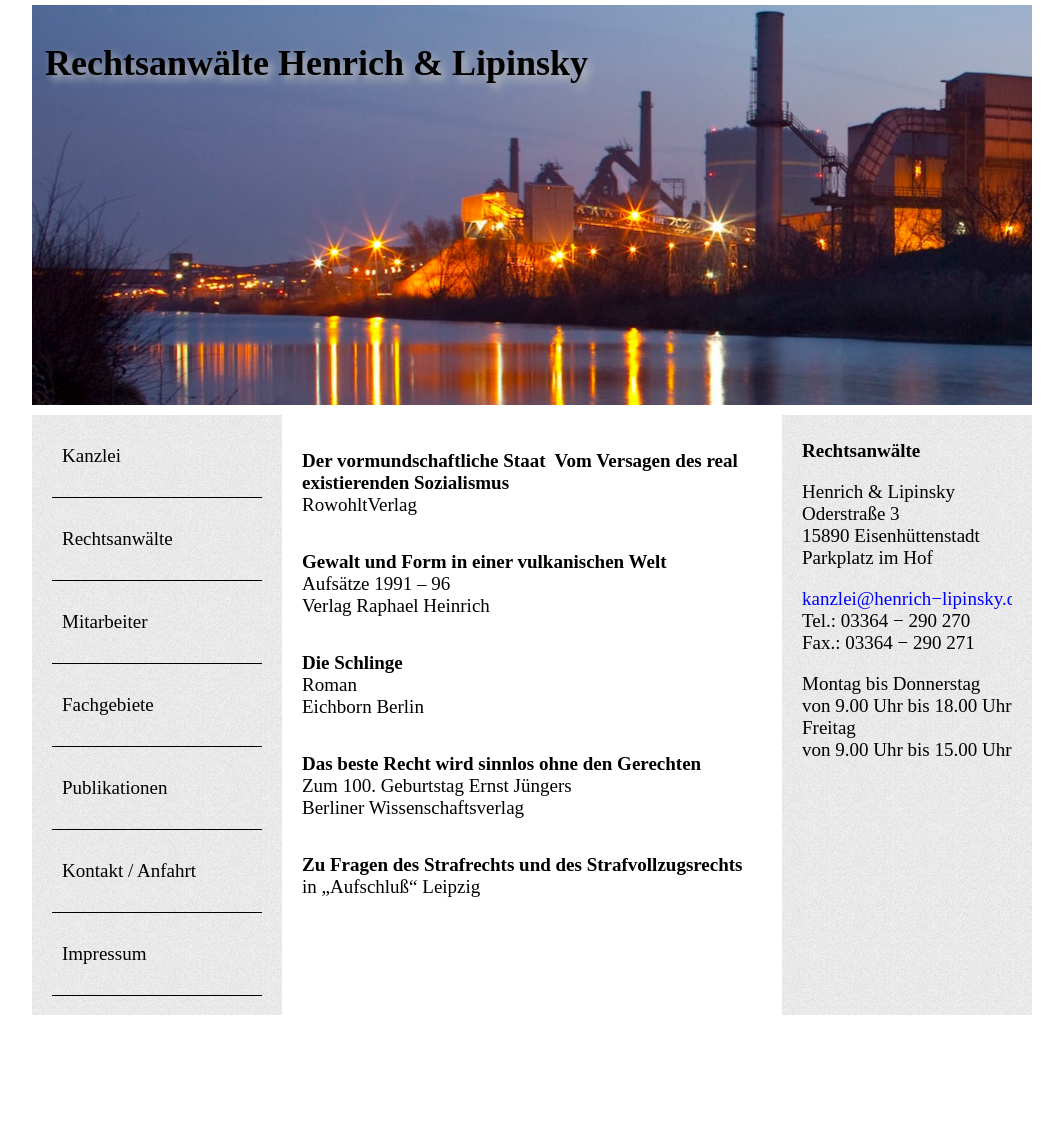
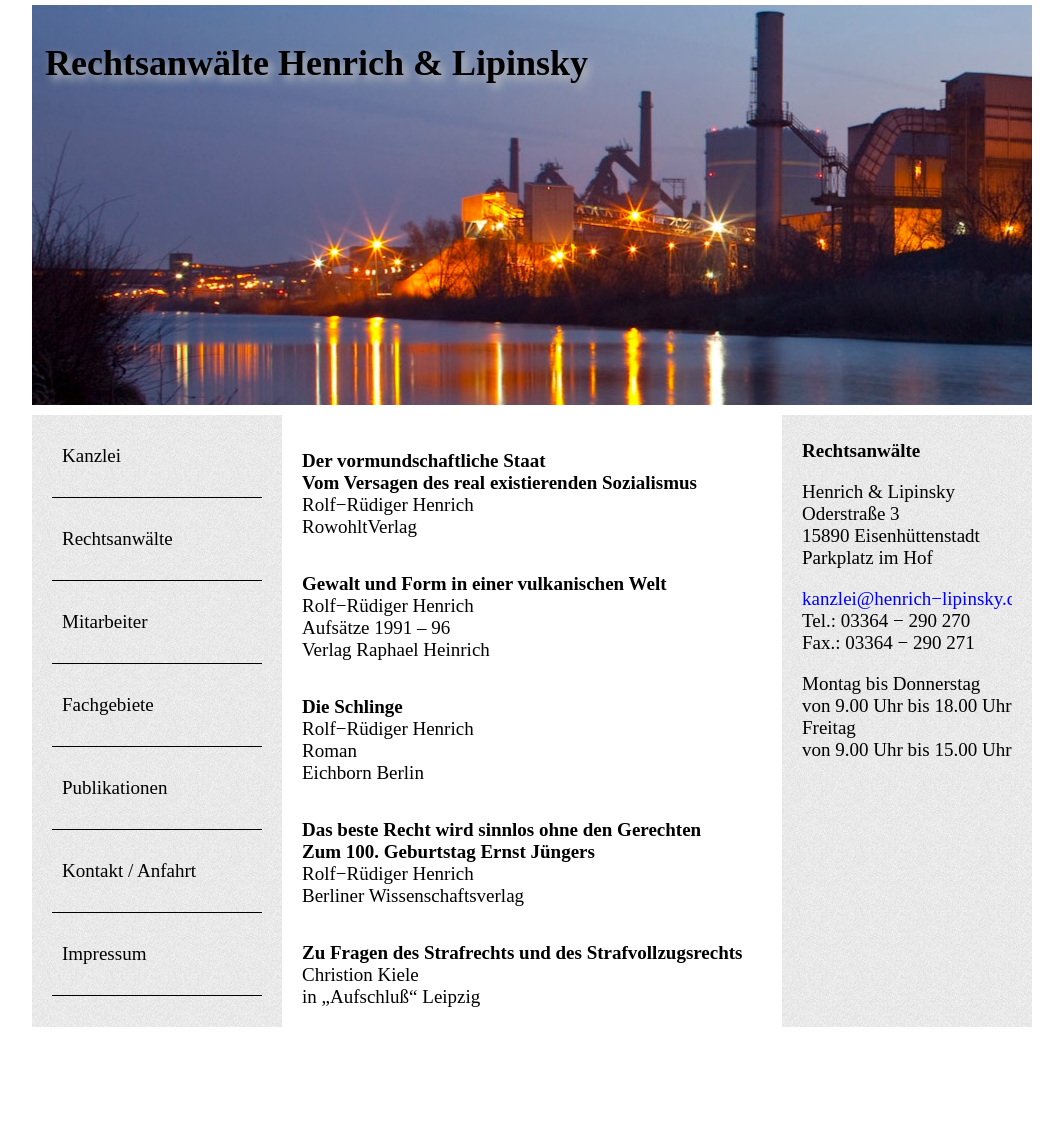
Before and after one commit to zickzackv/henrich-lipinsky.de, a Jekyll site: the page built from publikationen/index.html, in a window 1280 px wide. Shown: the whole page, without its empty margins (108-1171 px from the left). Built offline with Jekyll 4.4.1, drawn with Linux system fonts in a browser that asks for light colours; Markdown is read by kramdown in place of the engine named in the settings.

```diff
--- a/publikationen/index.html
+++ b/publikationen/index.html
@@ -4,26 +4,30 @@ layout: default
 ---
 <ul class="publikationen">
     <li class="publikation">
-        <h3>Der vormundschaftliche Staat ­ Vom Versagen des real existierenden Sozialismus</h3>
+        <h3>Der vormundschaftliche Staat <br/> Vom Versagen des real existierenden Sozialismus</h3>
+        <p>Rolf&minus;Rüdiger Henrich</p>
         <p>Rowohlt­Verlag</p>
     </li>
     <li class="publikation">
         <h3>Gewalt und Form in einer vulkanischen Welt</h3>
+        <p>Rolf&minus;Rüdiger Henrich</p>
         <p>Aufsätze 1991 – 96</p>
         <p>Verlag Raphael Heinrich</p>
     </li>
     <li class="publikation">
-         <h3>Die Schlinge</h3>
+        <h3>Die Schlinge</h3>
+        <p>Rolf&minus;Rüdiger Henrich</p>
         <p>Roman</p>
         <p>Eichborn Berlin</p>
     </li>
     <li class="publikation">
-        <h3> Das beste Recht wird sinnlos ohne den Gerechten</h3>
-        <p>Zum 100. Geburtstag Ernst Jüngers</p>
+        <h3>Das beste Recht wird sinnlos ohne den Gerechten <br/> Zum 100. Geburtstag Ernst Jüngers</h3>
+        <p>Rolf&minus;Rüdiger Henrich</p>
         <p>Berliner Wissenschaftsverlag</p>
     </li>
     <li class="publikation">
         <h3>Zu Fragen des Strafrechts und des Strafvollzugsrechts </h3>
+        <p>Christion Kiele</p>
         <p>in „Aufschluß“ Leipzig</p>
     </li>
 </ul>
```
